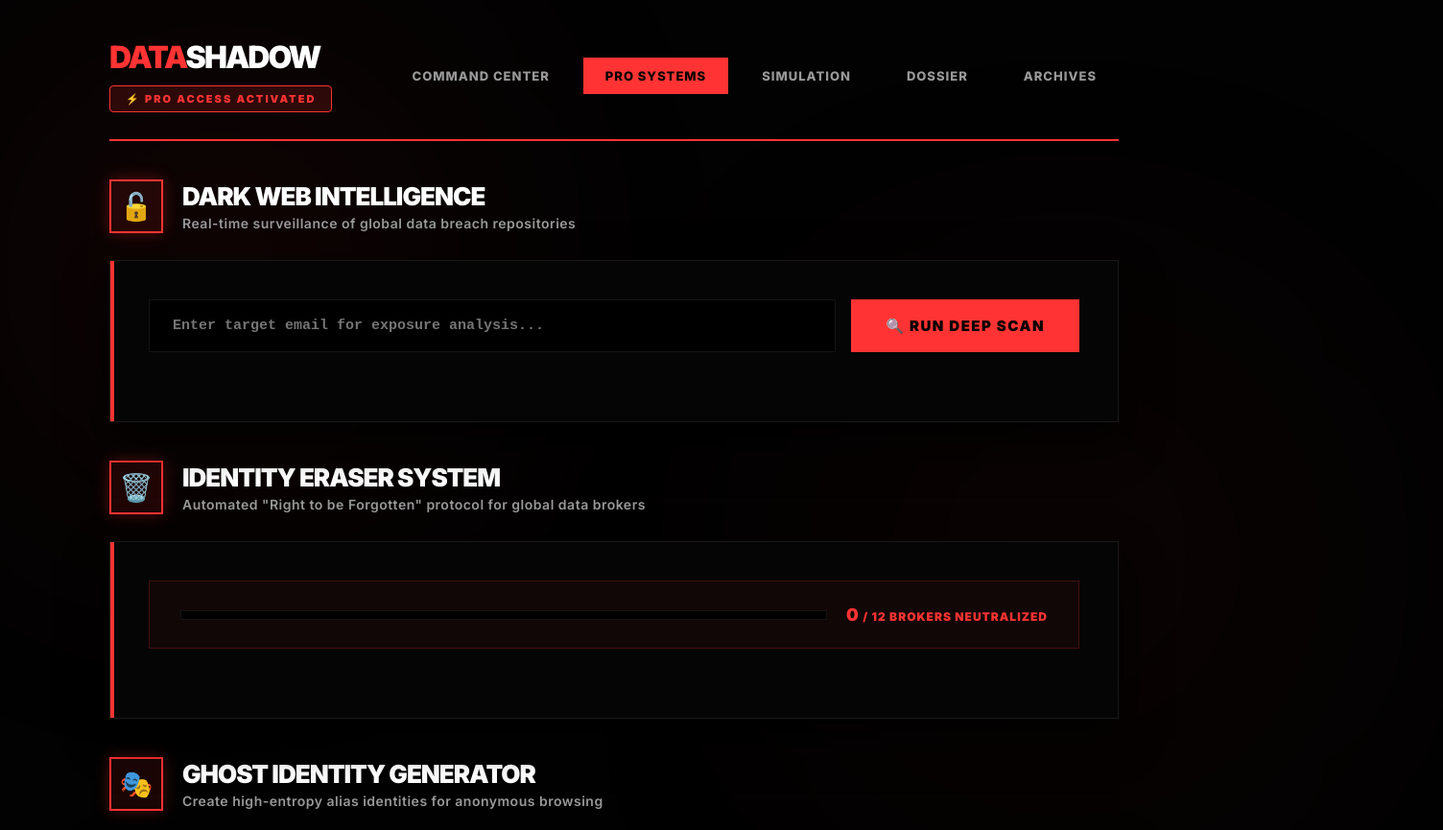
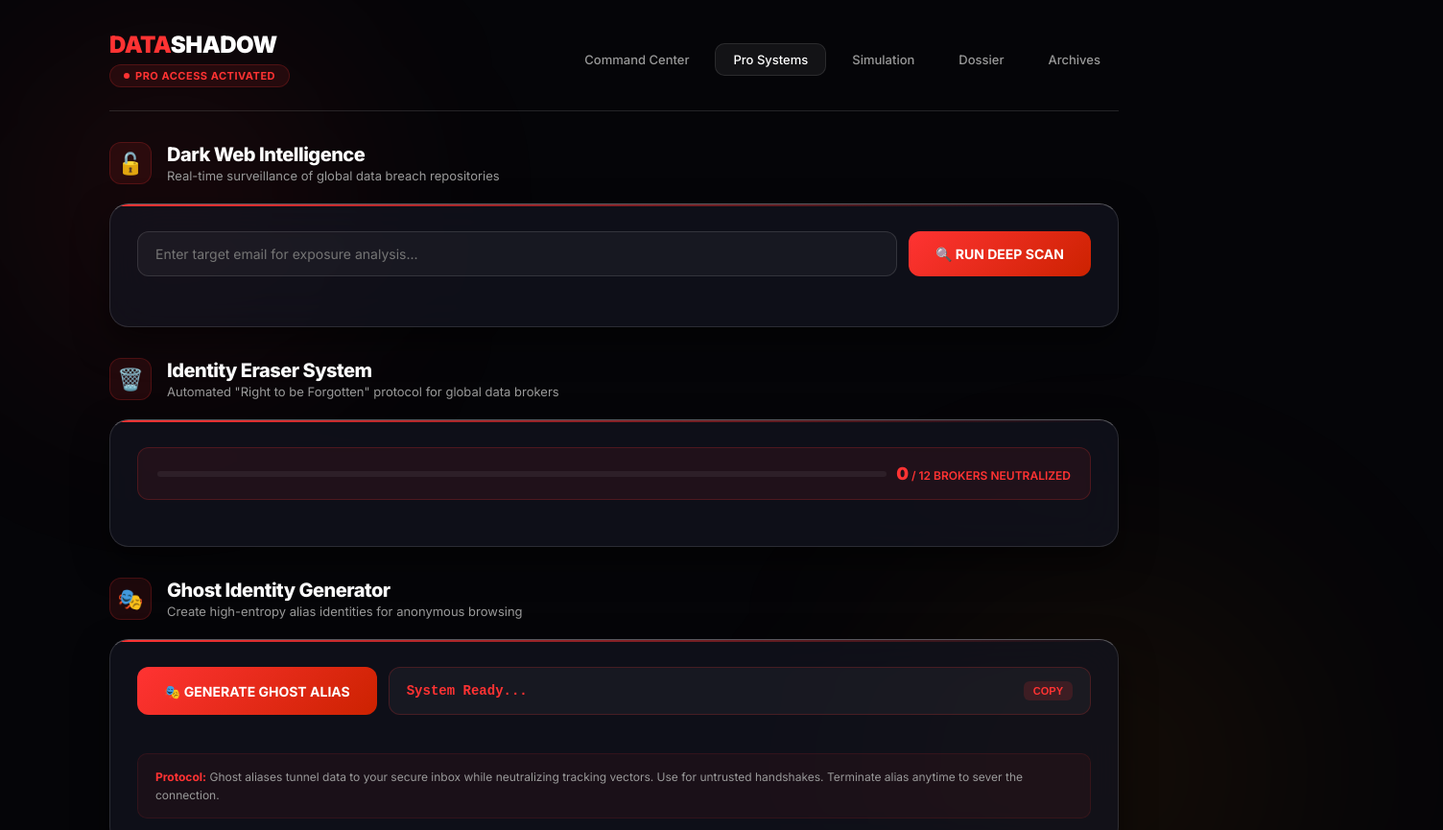
Before and after one commit to samyuktaap/shadow-, a website built with Vite: page src/pages/pro.html in a window 1280 px wide. Shown: the top 865 px of the page at 96% size, 1504 px wide, since content can reach past the window. Built offline with nearby package versions, Linux system fonts and the light colour scheme; some packages are replaced by stand-ins of ours.

Commit message:
style: Restore 3D glassmorphism and animations to Pro Features

```diff
--- a/src/pages/pro.html
+++ b/src/pages/pro.html
@@ -4,23 +4,25 @@
   <meta charset="UTF-8">
   <meta name="viewport" content="width=device-width, initial-scale=1.0">
   <title>DataShadow — Pro Features</title>
-  <link href="https://fonts.googleapis.com/css2?family=Inter:wght@300;400;500;600;700;800;900&display=swap" rel="stylesheet">  <style>
+  <link href="https://fonts.googleapis.com/css2?family=Inter:wght@300;400;500;600;700;800;900&display=swap" rel="stylesheet">
+  <style>
     *, *::before, *::after { box-sizing: border-box; margin: 0; padding: 0; }
 
     :root {
       --red:    #ff3333;
-      --red-2:  #ff1111;
       --red-glow: rgba(255,51,51,0.3);
+      --orange: #ff8800;
+      --orange-glow: rgba(255,136,0,0.3);
       --black:  #000000;
       --white:  #ffffff;
-      --bg:     #020202;
-      --surface:#080808;
-      --card:   #0f0f0f;
-      --border: rgba(255,255,255,0.08);
+      --bg:     #050508;
+      --card:   rgba(20, 22, 35, 0.65);
+      --border: rgba(255, 255, 255, 0.12);
+      --border-top: rgba(255, 255, 255, 0.3);
       --muted:  #666666;
       --sub:    #999999;
       --text:   #ffffff;
-      --shadow: 0 20px 40px rgba(0,0,0,0.8);
+      --shadow: 0 15px 35px rgba(0,0,0,0.5);
     }
 
     body {
@@ -29,41 +31,43 @@
       color: var(--text);
       min-height: 100vh;
       overflow-x: hidden;
+      perspective: 1000px;
     }
 
     /* Animated Background Orbs */
     body::before, body::after {
       content: '';
       position: fixed;
-      width: 700px; height: 700px;
+      width: 600px; height: 600px;
       border-radius: 50%;
-      filter: blur(140px);
-      z-index: -1;
+      filter: blur(100px);
+      z-index: 0;
       pointer-events: none;
       animation: floatOrbs 20s ease-in-out infinite alternate;
     }
     body::before {
-      background: radial-gradient(circle, rgba(255,51,51,0.15) 0%, transparent 60%);
+      background: radial-gradient(circle, rgba(255,51,51,0.12) 0%, transparent 60%);
       top: -10%; left: -10%;
     }
     body::after {
-      background: radial-gradient(circle, rgba(255,51,51,0.1) 0%, transparent 60%);
+      background: radial-gradient(circle, rgba(255,136,0,0.1) 0%, transparent 60%);
       bottom: -10%; right: -10%;
       animation-delay: -10s;
     }
     @keyframes floatOrbs {
       0% { transform: translate(0, 0) scale(1); }
-      100% { transform: translate(60px, 60px) scale(1.1); }
+      100% { transform: translate(50px, 50px) scale(1.2); }
     }
 
     .page {
       position: relative;
+      z-index: 1;
       max-width: 1100px;
       margin: 0 auto;
-      padding: 40px 24px 100px;
+      padding: 32px 24px 80px;
       display: flex;
       flex-direction: column;
-      gap: 40px;
+      gap: 32px;
     }
 
     /* Header */
@@ -71,204 +75,195 @@
       display: flex;
       justify-content: space-between;
       align-items: center;
-      padding-bottom: 28px;
-      border-bottom: 2px solid var(--red);
+      padding-bottom: 24px;
+      border-bottom: 1px solid var(--border);
     }
-    .logo { font-size: 32px; font-weight: 950; letter-spacing: -2px; }
+    .logo { font-size: 24px; font-weight: 900; letter-spacing: -0.5px; }
     .logo .d { color: var(--red); }
     .logo .s { color: #fff; }
 
     .pro-tag {
       display: inline-flex;
       align-items: center;
-      gap: 8px;
-      background: rgba(255,51,51,0.15);
-      border: 1px solid var(--red);
-      border-radius: 4px;
-      padding: 6px 16px;
+      gap: 6px;
+      background: rgba(255,51,51,0.1);
+      border: 1px solid rgba(255,51,51,0.2);
+      border-radius: 20px;
+      padding: 4px 14px;
       font-size: 11px;
-      font-weight: 900;
+      font-weight: 700;
       color: var(--red);
-      margin-top: 10px;
-      letter-spacing: 2px;
+      margin-top: 6px;
+      letter-spacing: 0.5px;
       text-transform: uppercase;
     }
+    .badge-dot {
+      width: 6px; height: 6px; border-radius: 50%;
+      background: var(--red);
+      box-shadow: 0 0 10px var(--red-glow);
+      animation: pulse-heartbeat 2.5s ease-in-out infinite;
+    }
+    @keyframes pulse-heartbeat {
+      0% { transform: scale(1); opacity: 1; box-shadow: 0 0 0 0 rgba(255,51,51,0.4); }
+      70% { transform: scale(1.1); opacity: 0.8; box-shadow: 0 0 0 8px rgba(255,51,51,0); }
+      100% { transform: scale(1); opacity: 1; box-shadow: 0 0 0 0 rgba(255,51,51,0); }
+    }
 
-    .nav { display: flex; gap: 12px; }
+    .nav { display: flex; gap: 8px; }
     .nav a {
       color: var(--sub); text-decoration: none;
-      font-size: 13px; font-weight: 800;
-      padding: 10px 22px; border-radius: 0px;
+      font-size: 13px; font-weight: 500;
+      padding: 8px 18px; border-radius: 10px;
       transition: all 0.2s; border: 1px solid transparent;
-      text-transform: uppercase; letter-spacing: 1px;
     }
-    .nav a:hover { background: rgba(255,51,51,0.1); color: var(--red); }
-    .nav a.active {
-      background: var(--red);
-      color: #000;
-    }
+    .nav a:hover, .nav a.active { background: rgba(255,255,255,0.06); border-color: rgba(255,255,255,0.1); color: #fff; }
 
     /* Section */
     .section {
       display: flex;
       flex-direction: column;
-      gap: 28px;
+      gap: 20px;
     }
     .section-header {
       display: flex;
       align-items: center;
-      gap: 20px;
+      gap: 16px;
     }
     .section-icon {
-      width: 56px; height: 56px; border-radius: 0;
+      width: 44px; height: 44px; border-radius: 12px;
       display: flex; align-items: center; justify-content: center;
-      font-size: 28px; flex-shrink: 0;
-      background: #000;
-      border: 2px solid var(--red);
-      box-shadow: 0 0 15px var(--red-glow);
+      font-size: 22px; flex-shrink: 0;
+      background: rgba(255,51,51,0.1);
+      border: 1px solid rgba(255,51,51,0.2);
     }
-    .section-title { font-size: 26px; font-weight: 900; letter-spacing: -1px; color: #fff; text-transform: uppercase; }
-    .section-desc { font-size: 14px; color: var(--sub); margin-top: 4px; font-weight: 600; letter-spacing: 0.5px; }
+    .section-title { font-size: 20px; font-weight: 800; letter-spacing: -0.5px; color: #fff; }
+    .section-desc { font-size: 13px; color: var(--sub); margin-top: 2px; }
 
     /* Cards */
     .card {
-      background: #050505;
+      background: var(--card);
+      backdrop-filter: blur(24px); -webkit-backdrop-filter: blur(24px);
       border: 1px solid var(--border);
-      border-radius: 0; padding: 40px;
+      border-top: 1px solid var(--border-top);
+      border-radius: 20px; padding: 28px;
       position: relative; overflow: hidden;
       box-shadow: var(--shadow);
-      transition: all 0.3s ease;
+      transition: all 0.4s cubic-bezier(0.175, 0.885, 0.32, 1.275);
+      transform-style: preserve-3d;
     }
     .card:hover {
-      border-color: var(--red);
+      transform: translateY(-8px) perspective(800px) rotateX(2deg) rotateY(2deg);
+      box-shadow: 0 30px 60px rgba(0,0,0,0.7);
+      border-color: rgba(255,255,255,0.2);
     }
     .card::before {
-      content: ''; position: absolute; top: 0; left: 0; bottom: 0; width: 4px;
-      background: var(--red);
+      content: ''; position: absolute; top: 0; left: 0; right: 0; height: 2px;
+      background: linear-gradient(90deg, var(--red), transparent);
     }
 
     /* Forms */
-    .input-row { display: flex; gap: 16px; margin-bottom: 32px; }
+    .input-row { display: flex; gap: 12px; margin-bottom: 24px; }
     .input-field {
-      flex: 1; padding: 18px 24px;
-      background: #000; border: 1px solid var(--border);
-      border-radius: 0; color: #fff; font-size: 15px; font-family: 'Courier New', monospace;
-      font-weight: 600; outline: none; transition: all 0.2s;
+      flex: 1; padding: 14px 18px;
+      background: rgba(255,255,255,0.04); border: 1px solid var(--border);
+      border-radius: 12px; color: #fff; font-size: 14px; font-family: inherit;
+      outline: none; transition: all 0.2s;
     }
-    .input-field:focus { border-color: var(--red); box-shadow: 0 0 15px var(--red-glow); }
+    .input-field:focus { border-color: var(--red); background: rgba(255,255,255,0.06); }
 
     .btn-action {
-      padding: 18px 36px; border: none; border-radius: 0;
-      background: var(--red);
-      color: #000; font-weight: 900; font-size: 15px; cursor: pointer;
+      padding: 14px 28px; border: none; border-radius: 12px;
+      background: linear-gradient(135deg, var(--red), #cc2200);
+      color: #fff; font-weight: 700; font-size: 14px; cursor: pointer;
       transition: all 0.3s; font-family: inherit;
-      text-transform: uppercase; letter-spacing: 1.5px;
     }
-    .btn-action:hover { transform: translateY(-2px); box-shadow: 0 10px 30px var(--red-glow); }
+    .btn-action:hover { transform: translateY(-2px); box-shadow: 0 10px 25px var(--red-glow); }
     .btn-action:disabled { opacity: 0.5; cursor: not-allowed; }
 
     .summary-box {
-      padding: 24px 32px; border-radius: 0;
-      margin-bottom: 32px; font-size: 15px; font-weight: 900;
-      display: flex; align-items: center; gap: 20px;
-      background: rgba(255,51,51,0.05); border: 1px solid rgba(255,51,51,0.2);
+      padding: 16px 20px; border-radius: 12px;
+      margin-bottom: 20px; font-size: 14px; font-weight: 600;
+      display: flex; align-items: center; gap: 10px;
+      background: rgba(255,51,51,0.08); border: 1px solid rgba(255,51,51,0.2);
       color: var(--red);
-      text-transform: uppercase; letter-spacing: 1px;
     }
 
-    /* Grid for Data Brokers */
     .broker-grid {
       display: grid;
-      grid-template-columns: repeat(auto-fill, minmax(320px, 1fr));
-      gap: 20px;
+      grid-template-columns: repeat(auto-fill, minmax(280px, 1fr));
+      gap: 12px;
     }
     .broker-card {
-      background: #0a0a0a;
+      background: rgba(255,255,255,0.03);
       border: 1px solid var(--border);
-      padding: 24px;
-      display: flex;
-      align-items: center;
-      gap: 18px;
+      border-radius: 12px; padding: 16px;
+      display: flex; align-items: center; gap: 14px;
       transition: all 0.2s;
     }
-    .broker-card:hover { background: #111; border-color: var(--red); transform: scale(1.02); }
-    .broker-logo { font-size: 24px; width: 48px; height: 48px; display: flex; align-items: center; justify-content: center; background: rgba(255,51,51,0.1); border: 1px solid rgba(255,51,51,0.2); }
-    .broker-name { font-weight: 900; font-size: 16px; color: #fff; }
-    .broker-type { font-size: 11px; color: var(--sub); margin-top: 4px; font-weight: 700; text-transform: uppercase; }
-    .broker-data { font-size: 11px; color: var(--red); margin-top: 6px; font-weight: 600; }
+    .broker-card:hover { background: rgba(255,255,255,0.06); border-color: var(--red); transform: translateY(-2px); }
+    .broker-logo { font-size: 20px; width: 42px; height: 42px; border-radius: 10px; display: flex; align-items: center; justify-content: center; background: rgba(255,51,51,0.05); }
+    .broker-name { font-weight: 700; font-size: 14px; color: #fff; }
+    .broker-type { font-size: 11px; color: var(--sub); margin-top: 2px; }
+    .broker-data { font-size: 10px; color: var(--red); margin-top: 4px; }
 
-    .broker-actions { margin-left: auto; display: flex; flex-direction: column; gap: 8px; }
+    .broker-actions { margin-left: auto; display: flex; flex-direction: column; gap: 4px; }
     .btn-optout {
-      padding: 8px 16px; border: 1px solid var(--red); background: transparent;
-      color: var(--red); font-size: 11px; font-weight: 900; cursor: pointer;
-      text-transform: uppercase; transition: all 0.2s;
-    }
-    .btn-optout:hover { background: var(--red); color: #000; }
-    .btn-optout.sent { background: rgba(255,51,51,0.15); color: var(--red); border-color: transparent; cursor: default; }
-
-    .item-list { display: flex; flex-direction: column; gap: 16px; }
-    .item-row {
-      background: #0a0a0a; border: 1px solid var(--border);
-      padding: 24px;
-      display: flex; align-items: center; gap: 20px;
+      padding: 6px 14px; border-radius: 6px; border: 1px solid var(--red); background: transparent;
+      color: var(--red); font-size: 10px; font-weight: 700; cursor: pointer;
       transition: all 0.2s;
     }
-    .item-row:hover { border-color: var(--red); transform: translateX(10px); }
+    .btn-optout:hover { background: var(--red); color: #fff; }
+    .btn-optout.sent { background: rgba(255,51,51,0.1); color: var(--red); border-color: transparent; cursor: default; }
+
+    .item-list { display: flex; flex-direction: column; gap: 10px; }
+    .item-row {
+      background: rgba(255,255,255,0.02); border: 1px solid var(--border);
+      border-radius: 12px; padding: 16px;
+      display: flex; align-items: center; gap: 14px;
+      transition: all 0.2s;
+    }
+    .item-row:hover { background: rgba(255,255,255,0.04); transform: translateX(5px); }
 
     .item-icon {
-      width: 52px; height: 52px;
+      width: 40px; height: 40px; border-radius: 10px;
       display: flex; align-items: center; justify-content: center;
-      font-size: 24px; flex-shrink: 0; background: rgba(255,51,51,0.05);
-      border: 1px solid rgba(255,51,51,0.1);
+      font-size: 18px; flex-shrink: 0; background: rgba(255,51,51,0.05);
     }
 
-    /* ── Sub-themes ── */
-    .card.breach::before { background: var(--red); }
-    .section-icon.breach { background: rgba(255,51,51,0.1); border-color: var(--red); }
+    .severity-tag { padding: 2px 8px; border-radius: 4px; font-size: 10px; font-weight: 700; text-transform: uppercase; letter-spacing: 0.5px; }
+    .severity-critical { background: rgba(255,51,51,0.15); color: var(--red); }
+    .severity-high { background: rgba(255,136,0,0.15); color: var(--orange); }
 
-    .card.broker::before { background: var(--red); }
-    .section-icon.broker { background: rgba(255,51,51,0.1); border-color: var(--red); }
-
-    .card.mask::before { background: var(--red); }
-    .section-icon.mask { background: rgba(255,51,51,0.1); border-color: var(--red); }
-
-    /* Severity Tags */
-    .severity-tag { padding: 4px 10px; border-radius: 0; font-size: 10px; font-weight: 900; text-transform: uppercase; letter-spacing: 1px; }
-    .severity-critical { background: var(--red); color: #000; }
-    .severity-high { background: rgba(255,51,51,0.2); color: var(--red); border: 1px solid var(--red); }
-
-    .progress-bar { height: 10px; background: #000; border: 1px solid var(--border); flex: 1; position: relative; }
-    .progress-fill { height: 100%; background: var(--red); transition: width 0.8s cubic-bezier(0.4, 0, 0.2, 1); box-shadow: 0 0 15px var(--red-glow); }
+    .progress-bar { height: 6px; background: rgba(255,255,255,0.06); border-radius: 3px; overflow: hidden; flex: 1; }
+    .progress-fill { height: 100%; background: var(--red); border-radius: 3px; transition: width 0.6s ease; }
 
     .alias-box {
-      flex: 1; padding: 18px 24px;
-      background: #000; border: 2px solid var(--red);
-      color: var(--red); font-size: 16px; font-weight: 900;
+      flex: 1; padding: 14px 18px;
+      background: rgba(255,255,255,0.04); border: 1px solid rgba(255,51,51,0.2);
+      border-radius: 12px; color: var(--red); font-size: 14px; font-weight: 600;
       font-family: 'Courier New', monospace;
       display: flex; align-items: center; justify-content: space-between;
-      box-shadow: inset 0 0 10px var(--red-glow);
     }
     .copy-btn {
-      background: var(--red); border: none; color: #000;
-      padding: 8px 18px; font-size: 12px; font-weight: 950; cursor: pointer;
-      text-transform: uppercase; transition: all 0.2s;
+      background: rgba(255,51,51,0.15); border: none; color: var(--red);
+      padding: 4px 10px; border-radius: 6px; cursor: pointer;
+      font-size: 11px; font-weight: 700; transition: all 0.2s;
     }
-    .copy-btn:hover { box-shadow: 0 0 20px var(--red-glow); transform: scale(1.05); }
+    .copy-btn:hover { background: rgba(255,51,51,0.25); }
 
     .info-footer {
-      margin-top: 32px; padding: 24px 32px;
-      background: rgba(255,51,51,0.03); border: 1px solid rgba(255,51,51,0.1);
-      font-size: 13px; color: var(--sub); line-height: 1.8;
-      font-weight: 600; letter-spacing: 0.5px;
+      margin-top: 16px; padding: 14px 18px;
+      background: rgba(255,51,51,0.05); border: 1px solid rgba(255,51,51,0.1);
+      border-radius: 10px; font-size: 12px; color: var(--sub); line-height: 1.6;
     }
-    .info-footer strong { color: var(--red); font-weight: 900; }
+    .info-footer strong { color: var(--red); }
 
     @media (max-width: 768px) {
       .input-row { flex-direction: column; }
       .broker-grid { grid-template-columns: 1fr; }
     }
     @keyframes spin { to { transform: rotate(360deg); } }
-    .spinner { display: inline-block; width: 20px; height: 20px; border: 4px solid rgba(255,255,255,0.1); border-top-color: var(--red); border-radius: 50%; animation: spin 0.6s linear infinite; }
+    .spinner { display: inline-block; width: 16px; height: 16px; border: 2px solid rgba(255,255,255,0.2); border-top-color: #fff; border-radius: 50%; animation: spin 0.6s linear infinite; vertical-align: middle; margin-right: 6px; }
   </style>
 </head>
 <body>
@@ -277,7 +272,7 @@
     <div class="header">
       <div>
         <div class="logo"><span class="d">DATA</span><span class="s">SHADOW</span></div>
-        <div class="pro-tag">⚡ PRO ACCESS ACTIVATED</div>
+        <div class="pro-tag"><div class="badge-dot"></div> PRO ACCESS ACTIVATED</div>
       </div>
       <div class="nav">
         <a href="#" id="nav-dash">Command Center</a>
```
